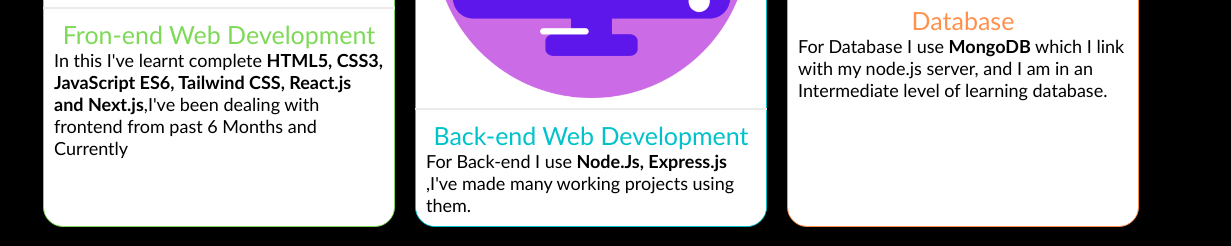
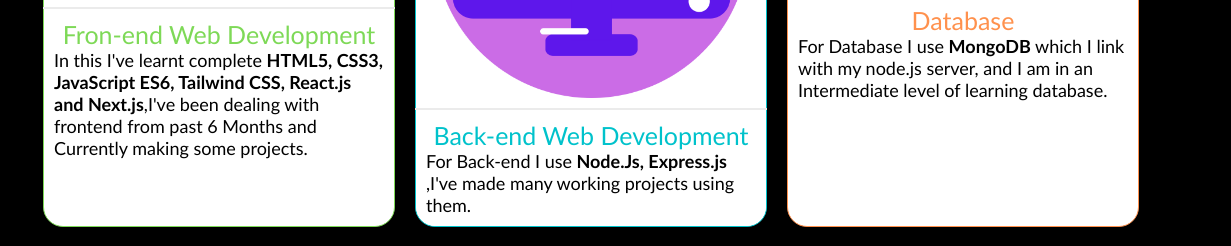
Before and after one commit to INSANEWARRIORR/PORTFOLIO, a website: page skills.html in a window 1280 px wide. Shown: the part 442-688 px from the top of the page, 49-1280 px from the left. Drawn offline with Linux system fonts and the light colour scheme.

Commit message:
Update skills.html

```diff
--- a/skills.html
+++ b/skills.html
@@ -79,7 +79,7 @@
           <div class="head1">Fron-end Web Development</div>
           <div class="head2">
             In this I've learnt complete <b>HTML5, CSS3, JavaScript ES6, Tailwind CSS, React.js and Next.js</b>,I've been dealing with
-            frontend from past 6 Months and Currently
+            frontend from past 6 Months and Currently making some projects.
           </div>
         </div>
       </div>
```
